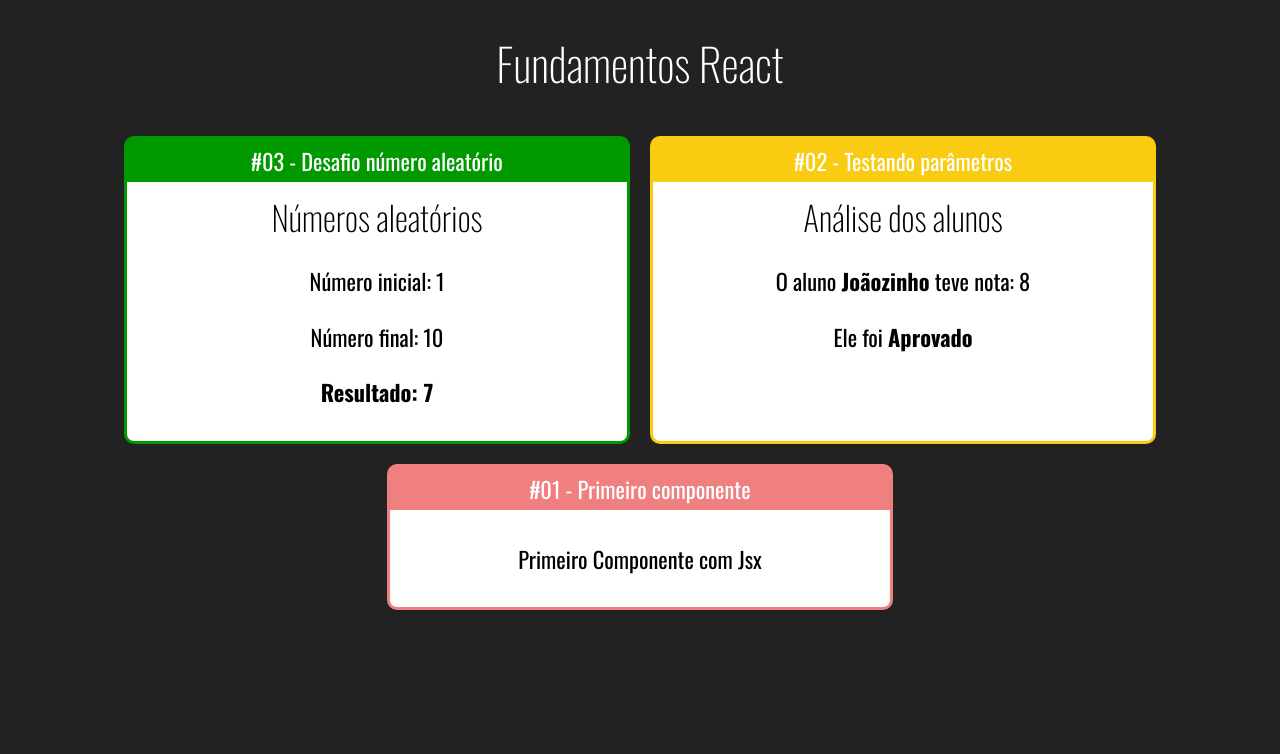
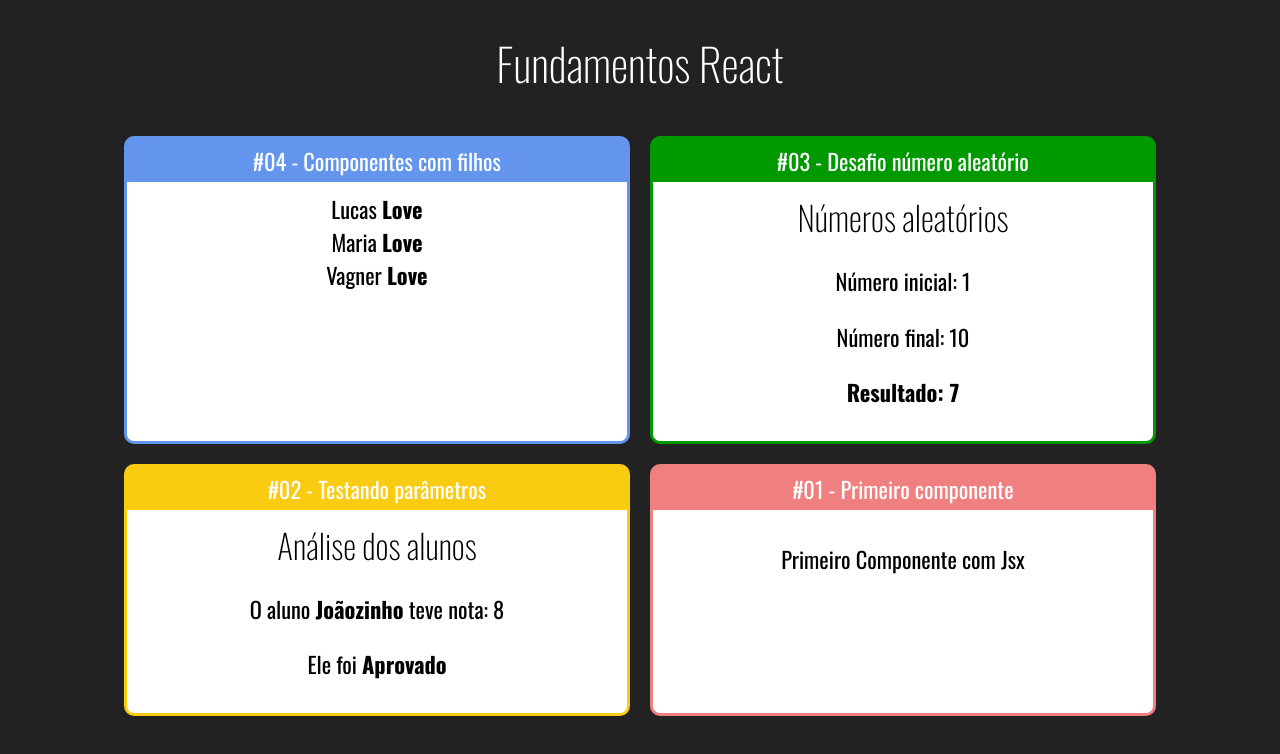
Before and after one commit to Guilher-Melo/Curso-React, a React (Create React App) app: page / in a window 1280 px wide. Shown: the top 754 px of the page. Built offline with nearby package versions, Linux system fonts and the light colour scheme.

Commit message:
Criado componente com filhos

```diff
--- a/src/App.jsx
+++ b/src/App.jsx
@@ -6,18 +6,32 @@
 import ComParametro from './components/basicos/ComParametros';
 import RandomNumber from "./components/basicos/RandomNumber";
 import Card from "./components/layouts/Card";
+import Familia from "./components/basicos/Familia";
+import FamiliaMembro from "./components/basicos/FamiliaMembro";
 
 
 export default () => (
   <div className="app">
     <h1>Fundamentos React</h1>
     <div className="cards">
+      <Card titulo="#04 - Componentes com filhos" color="#6495ED">
+        <Familia sobrenome= "Love">
+          <FamiliaMembro nome="Lucas"></FamiliaMembro>
+
+          <FamiliaMembro nome ="Maria"></FamiliaMembro>
+          <FamiliaMembro nome="Vagner"></FamiliaMembro>
+
+        </Familia>
+      </Card>
+
       <Card titulo="#03 - Desafio número aleatório" color="#090">
         <RandomNumber numIni={1} numFim={10} />
       </Card>
+
       <Card titulo="#02 - Testando parâmetros" color="#F9CB11">
         <ComParametro titulo="Análise dos alunos" nome="Joãozinho" nota={8.0} />
       </Card>
+
       <Card titulo="#01 - Primeiro componente" color="#F08080">
         <Primeiro />
       </Card>
--- /dev/null
+++ b/src/components/basicos/Familia.jsx
@@ -0,0 +1,14 @@
+import React, { cloneElement } from "react";
+
+
+export default function Familia (props) {
+  return (
+    <div>
+      {
+        React.Children.map(props.children, (el)=> {
+          return cloneElement(el, props)
+        })
+      }
+    </div>
+  )
+}
--- /dev/null
+++ b/src/components/basicos/FamiliaMembro.jsx
@@ -0,0 +1,8 @@
+import React from "react";
+
+export default function FamiliaMembro (props) {
+  return (
+    <div>{ props.nome } <strong>{ props.sobrenome }</strong></div>
+  )
+
+}
```
